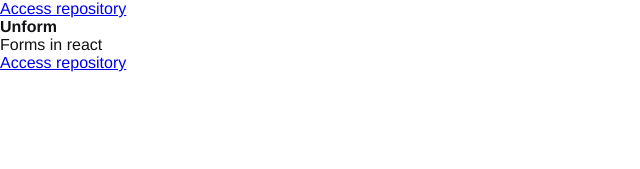
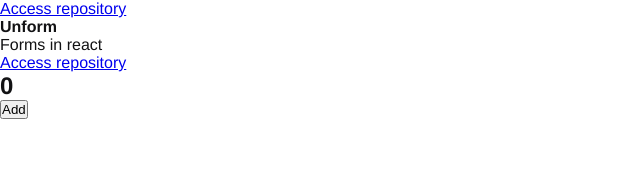
Before and after one commit to sanderdsz/github-explorer, a React app: page / in a window 1280 px wide. Shown: the part 118-287 px from the top of the page, without its empty margins (0-640 px from the left). Built offline with nearby package versions, Linux system fonts and the light colour scheme.

Commit message:
counter component states

```diff
--- a/src/App.jsx
+++ b/src/App.jsx
@@ -1,8 +1,12 @@
 import './styles/global.scss'
 import { RepositoryList } from './components/RepositoryList'
+import { Counter } from './components/Counter'
 
 export function App() {
   return (
-    <RepositoryList/>
+    <>
+      <RepositoryList/>
+      <Counter />
+    </>
   )
 }
--- /dev/null
+++ b/src/components/Counter.jsx
@@ -0,0 +1,16 @@
+import { useState } from 'react'
+
+export function Counter() {
+  const [counter, setCounter] = useState(0)
+
+  function increment() {
+    setCounter(counter + 1)
+  }
+
+  return (
+    <div>
+      <h2>{counter}</h2>
+      <button type='button' onClick={increment}>Add</button>
+    </div>
+  )
+}
```
